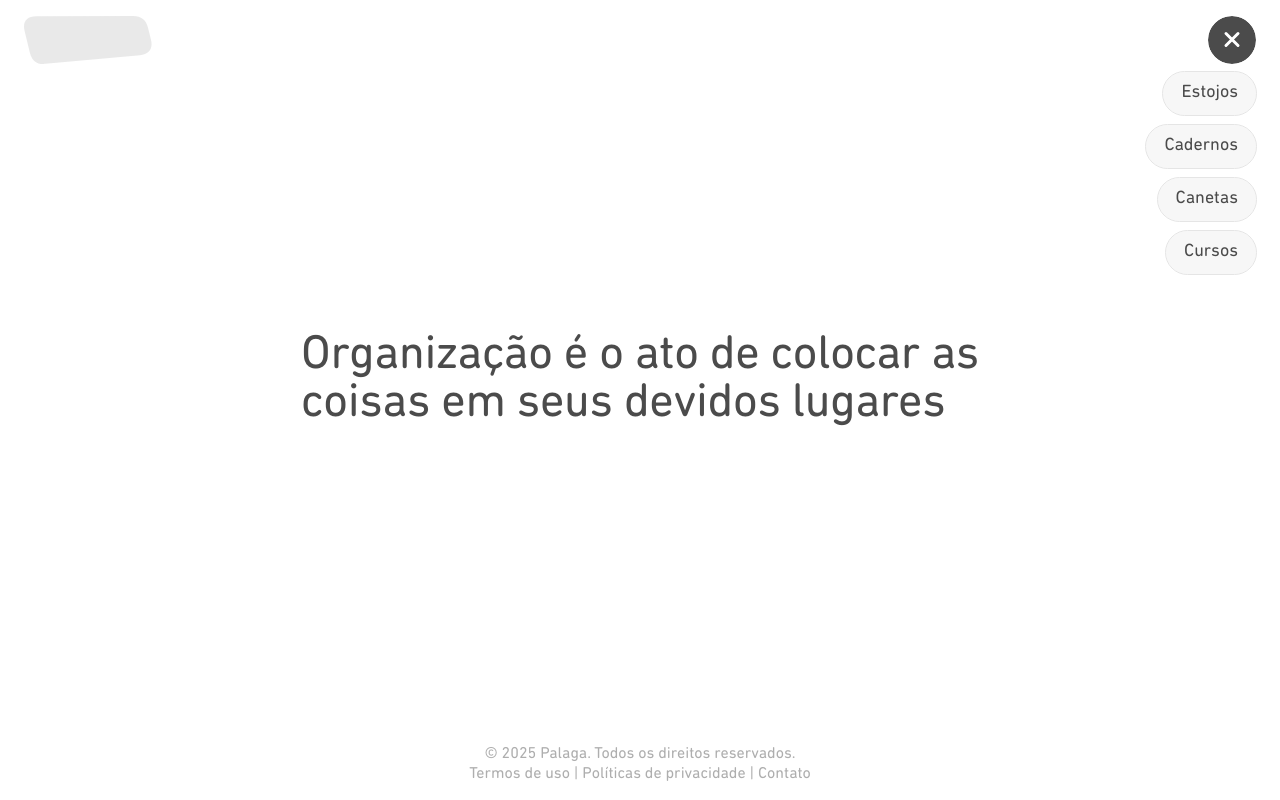
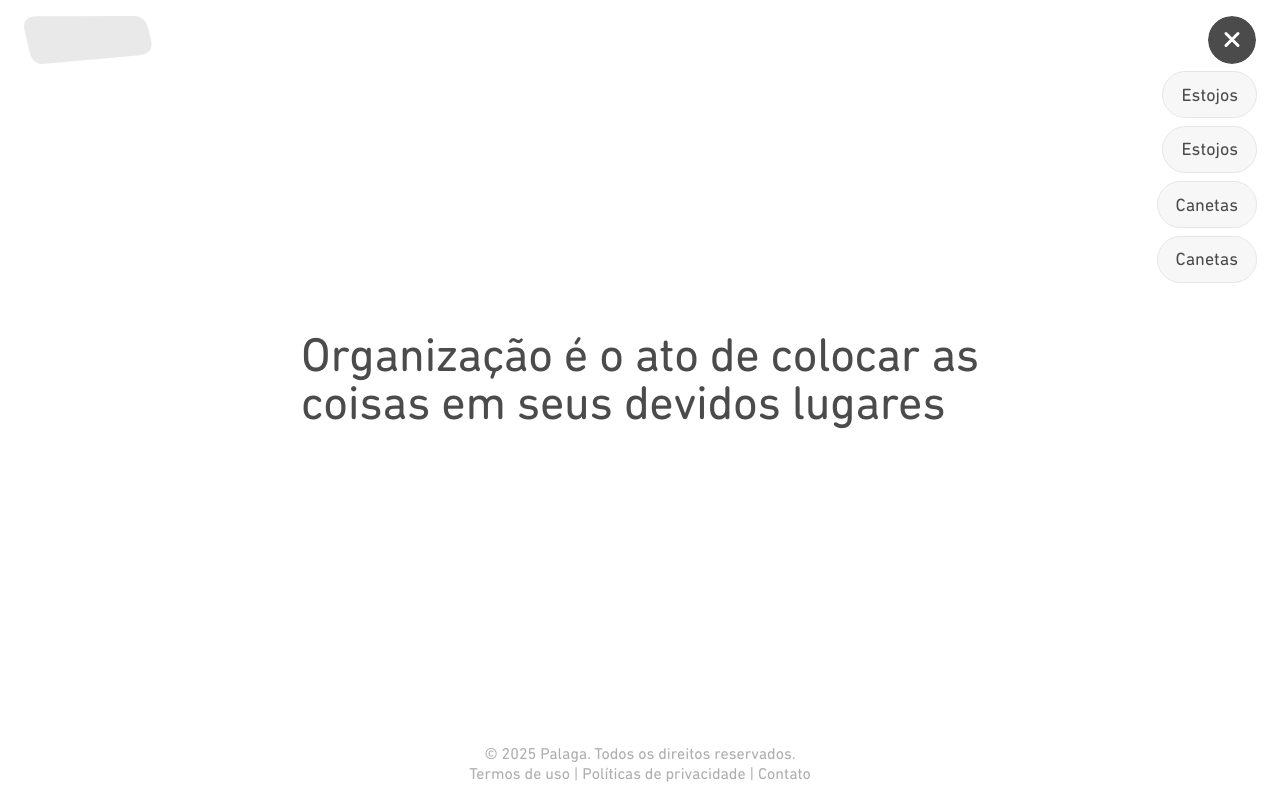
Before and after one commit to FelipeSilveiraChaves/Palaga-s-Product, a Next.js app in the folder quatrogavetas-lp1/: page / in a window 1280 px wide. Both pictures are taken after a click on the button 1232 px from the left and 40 px from the top of the page. Built offline with nearby package versions, Linux system fonts and the light colour scheme.

Commit message:
test height buttons

```diff
--- a/quatrogavetas-lp1/src/app/components/button.tsx
+++ b/quatrogavetas-lp1/src/app/components/button.tsx
@@ -23,8 +23,10 @@ export default function Button({
   className,
 }: ButtonProps) {
   const base =
-  "rounded-full text-[18px] leading-none px-[18px] pt-3 pb-[13px] inline-flex items-center justify-center " +
-  "cursor-pointer select-none transition-colors duration-150 ease-out";
+  "rounded-full text-[18px] h-[45px] px-[18px] " +
+  "inline-flex items-center justify-center leading-none " +
+  "cursor-pointer select-none transition-colors duration-150 ease-out"
+
 
 
   const variants = {
@@ -51,7 +53,7 @@ export default function Button({
         className={classes}
         {...motionProps}
       >
-        {children}
+        <span className="inline-block -translate-y-px">{children}</span>
       </motion.a>
     );
   }
--- a/quatrogavetas-lp1/src/app/components/hamburgerButton.tsx
+++ b/quatrogavetas-lp1/src/app/components/hamburgerButton.tsx
@@ -66,10 +66,10 @@ export default function HamburgerButton() {
             : "opacity-0  pointer-events-none"
         }
         `}>
-          <Button href="products">Estojos</Button>
-          <Button href="">Cadernos</Button>
+          <Button href="">Estojos</Button>
+          <Button exeternalButton href="">Estojos</Button>
           <Button href="">Canetas</Button>
-          <Button href="">Cursos</Button>
+          <Button exeternalButton href="">Canetas</Button>
       </div>
     </div>
   );
```
Also changed, not shown: quatrogavetas-lp1/public/font.woff, quatrogavetas-lp1/public/font.woff2.
